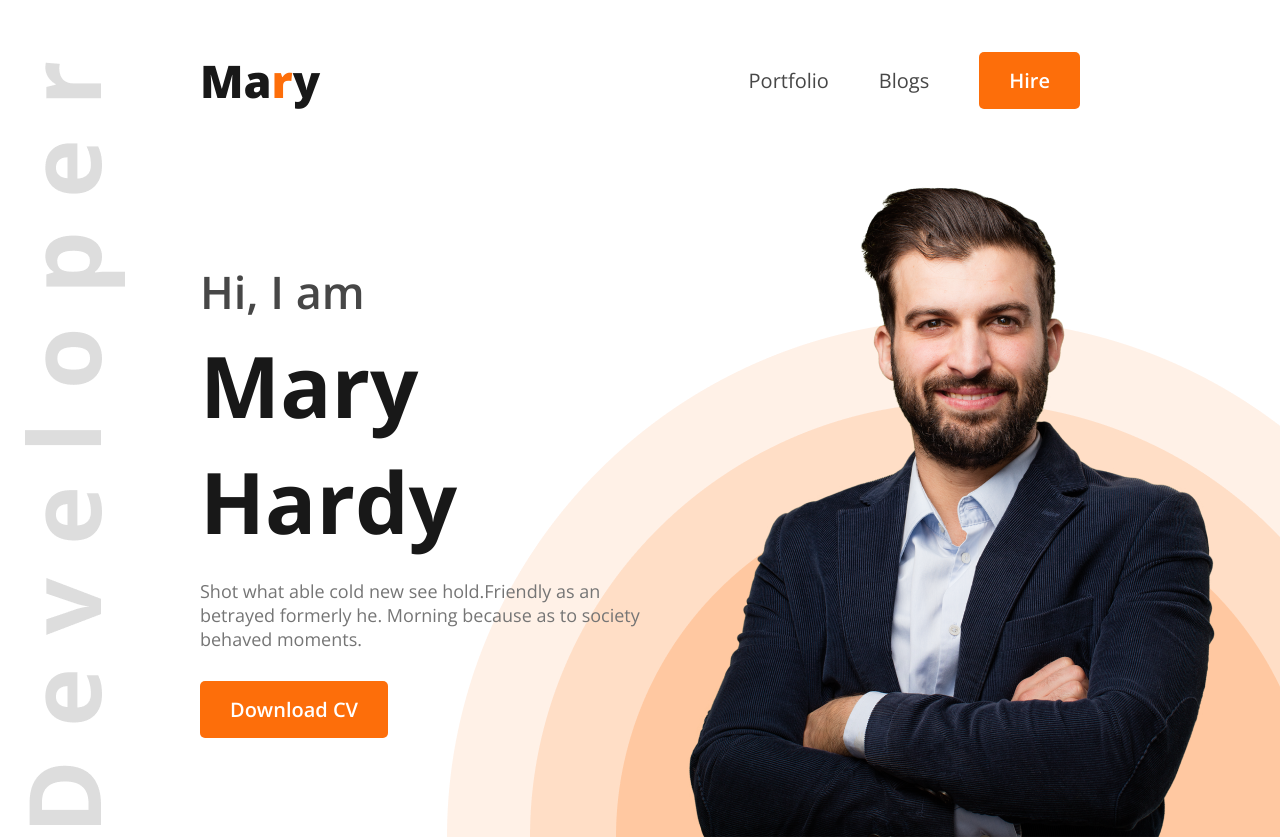
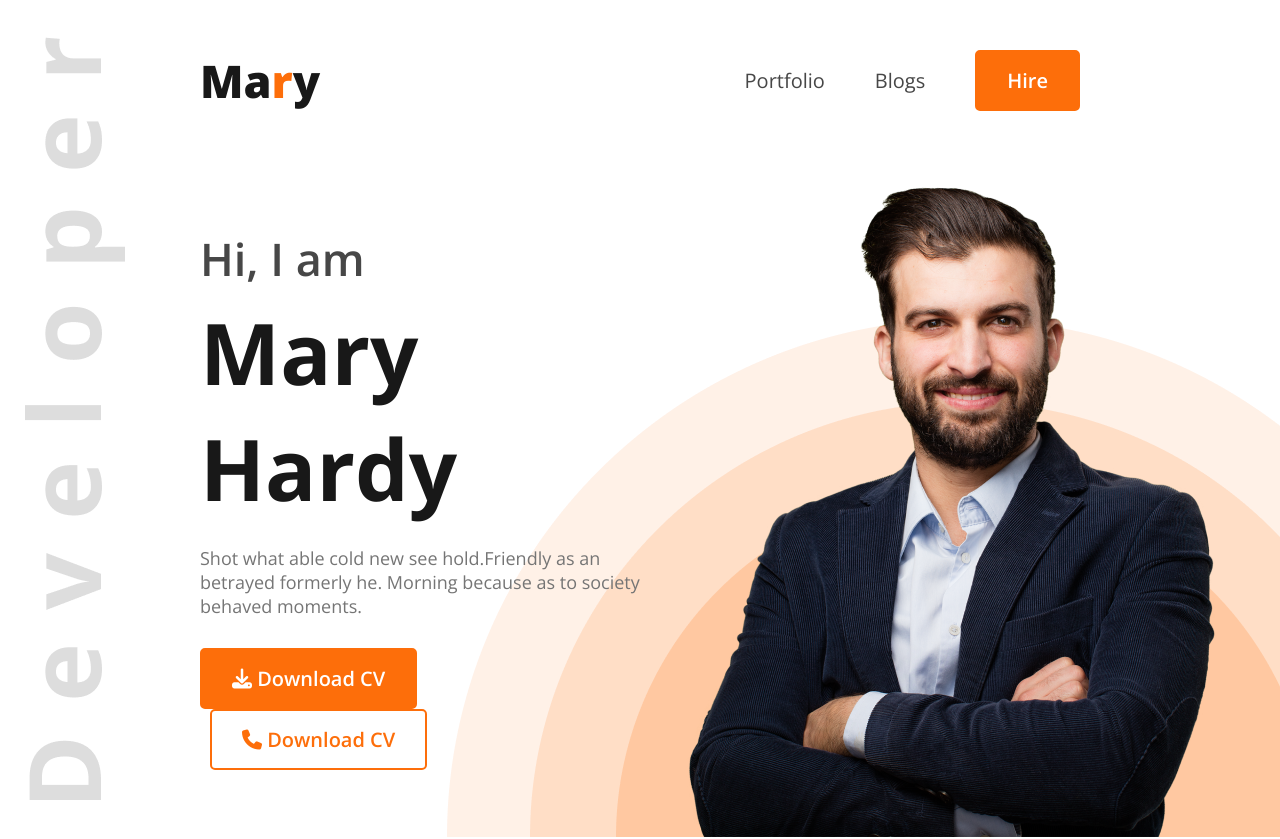
Before and after one commit to souravbsk/developer-portfolio, a plain HTML site: page index.html in a window 1280 px wide. Shown: the top 839 px of the page. Drawn offline with nearby package versions, Linux system fonts and the light colour scheme.

Commit message:
developer portfolio

```diff
--- a/index.html
+++ b/index.html
@@ -11,6 +11,7 @@
     <link rel="preconnect" href="https://fonts.gstatic.com" crossorigin>
     <link href="https://fonts.googleapis.com/css2?family=Open+Sans:wght@300;400;500;600;700;800&display=swap"
         rel="stylesheet">
+    <script src="https://kit.fontawesome.com/8ef4751aae.js" crossorigin="anonymous"></script>
     <!-- css link -->
     <link rel="stylesheet" href="styles/portfolio.css">
 </head>
@@ -32,7 +33,10 @@
                 <p class="banner-pera">Shot what able cold new see hold.Friendly as an betrayed formerly he. Morning
                     because as to society
                     behaved moments.</p>
-                <button class="btn-primary">Download CV</button>
+                <button class="btn-primary">
+                    <i class="fa-solid fa-download"></i> Download CV</button>
+                <button class="btn-primary btn-secondery">
+                    <i class="fa-solid fa-phone"></i> Download CV</button>
             </div>
             <img class="hero-img" src="images/hardy.png" alt="">
         </section>
@@ -185,7 +189,7 @@
 
             </div>
             <div class="resume-btn">
-                <button class="btn-primary">Download CV</button>
+                <button class="btn-primary"><i class="fa-solid fa-download"></i> Download CV</button>
             </div>
         </section>
     </main>
@@ -194,13 +198,14 @@
             <div class="contact">
                 <div>
                     <h2 class="section-title">Lets Contact</h2>
-                    <p class="contact-pera">Please fill out the form on this section to contact with me or call between 9:00 A.M and 8.00 P.M
+                    <p class="contact-pera">Please fill out the form on this section to contact with me or call between
+                        9:00 A.M and 8.00 P.M
                         ET, Monday through Friday.</p>
-                        <div class="social-link">
-                            <a href="#"><img src="images/icons/facebook.png" alt=""></a>
-                            <a href="#"><img src="images/icons/insta.png" alt=""></a>
-                            <a href="#"><img src="images/icons/twitter.png" alt=""></a>
-                        </div>
+                    <div class="social-link">
+                        <a href="#"><img src="images/icons/facebook.png" alt=""></a>
+                        <a href="#"><img src="images/icons/insta.png" alt=""></a>
+                        <a href="#"><img src="images/icons/twitter.png" alt=""></a>
+                    </div>
                 </div>
                 <div>
                     <h2 class="section-title">Let's Message me</h2>
--- a/styles/portfolio.css
+++ b/styles/portfolio.css
@@ -23,15 +23,32 @@
     color: #ffffff;
     background-color: var(--primary);
     border-radius: 5px;
-    border: 0;
+    border: 2px solid var(--primary);
     padding: 15px 30px;
     transition: all 0.3s;
     cursor: pointer;
 }
 
+.btn-secondery {
+    color: var(--primary);
+    background-color: transparent;
+    border-radius: 5px;
+    border: 2px solid var(--primary);
+    transition: all 0.3s;
+    margin-left: 10px;
+}
+
 .btn-primary:hover {
-    background-color: hsl(25, 98%, 45%);
+    background-color: transparent;
+    color: #FD6E0A;
 }
+
+.btn-secondery:hover {
+    color: #ffffff;
+    background-color: var(--primary);
+
+}
+
 
 .header {
     color: var(--bgColor);
@@ -54,8 +71,8 @@ nav {
     display: flex;
     justify-content: space-between;
     align-items: center;
-    margin: 50px 200px;
-    margin-left: 175px;
+    padding: 50px 200px;
+    padding-left: 175px;
 
 }
 
@@ -207,7 +224,7 @@ section {
     gap: 24px;
 }
 
-.edu-site{
+.edu-site {
     margin: 30px 0;
 }
 
@@ -223,46 +240,55 @@ section {
     color: var(--darkTwo);
     margin-bottom: 10px;
 }
+
 .resume-subtitle {
     font-weight: 600;
     font-size: 20px;
     color: var(--darkThree);
     margin-bottom: 20px;
 }
-.resume-pera{
+
+.resume-pera {
     color: var(--darkThree);
     font-weight: 400;
 }
-.resume-btn{
+
+.resume-btn {
     margin-top: 50px;
     text-align: center;
 }
 
 /* resume css end */
 /* contact css start  */
-.contact{
+.contact {
     background-color: var(--bgColor);
     padding: 180px 200px;
     display: flex;
     gap: 100px;
 }
-.contact div{
+
+.contact div {
     flex: 1;
 }
-.contact .section-title{
+
+.contact .section-title {
     text-align: left;
 }
-.contact .contact-pera{
+
+.contact .contact-pera {
     color: #474747;
     margin-right: 15px;
     margin-bottom: 30px;
     line-height: 28px;
 }
-.contact-form{
+
+.contact-form {
     display: flex;
     flex-direction: column;
 }
-.contact-form input, textarea{
+
+.contact-form input,
+textarea {
     width: 100%;
     border: 0;
     margin-bottom: 20px;
@@ -272,11 +298,14 @@ section {
     border-radius: 5px;
     resize: none;
 }
-input{
+
+input {
     height: 64px;
 }
-.social-link{
+
+.social-link {
     display: flex;
     gap: 20px;
 }
+
 /* contact css end */
```
